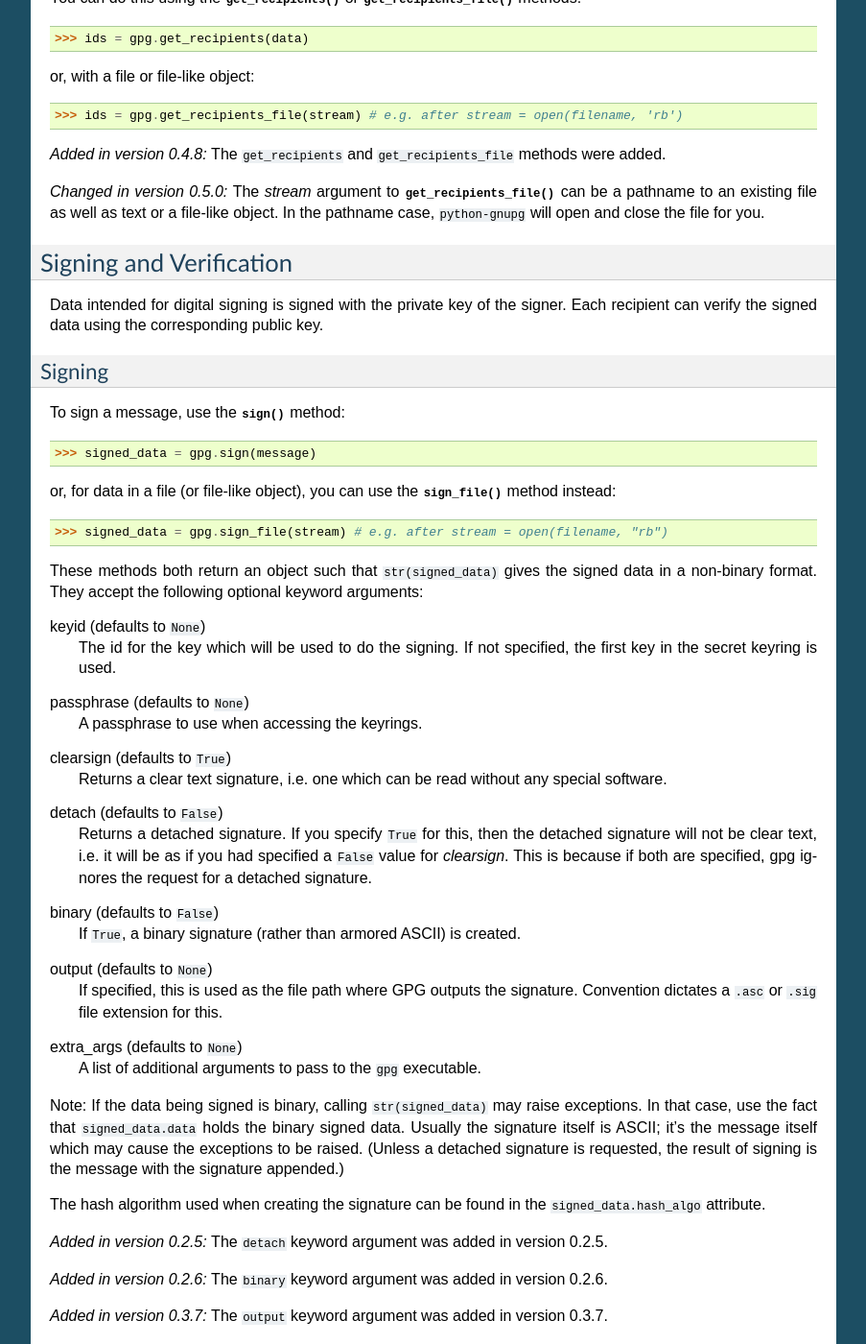
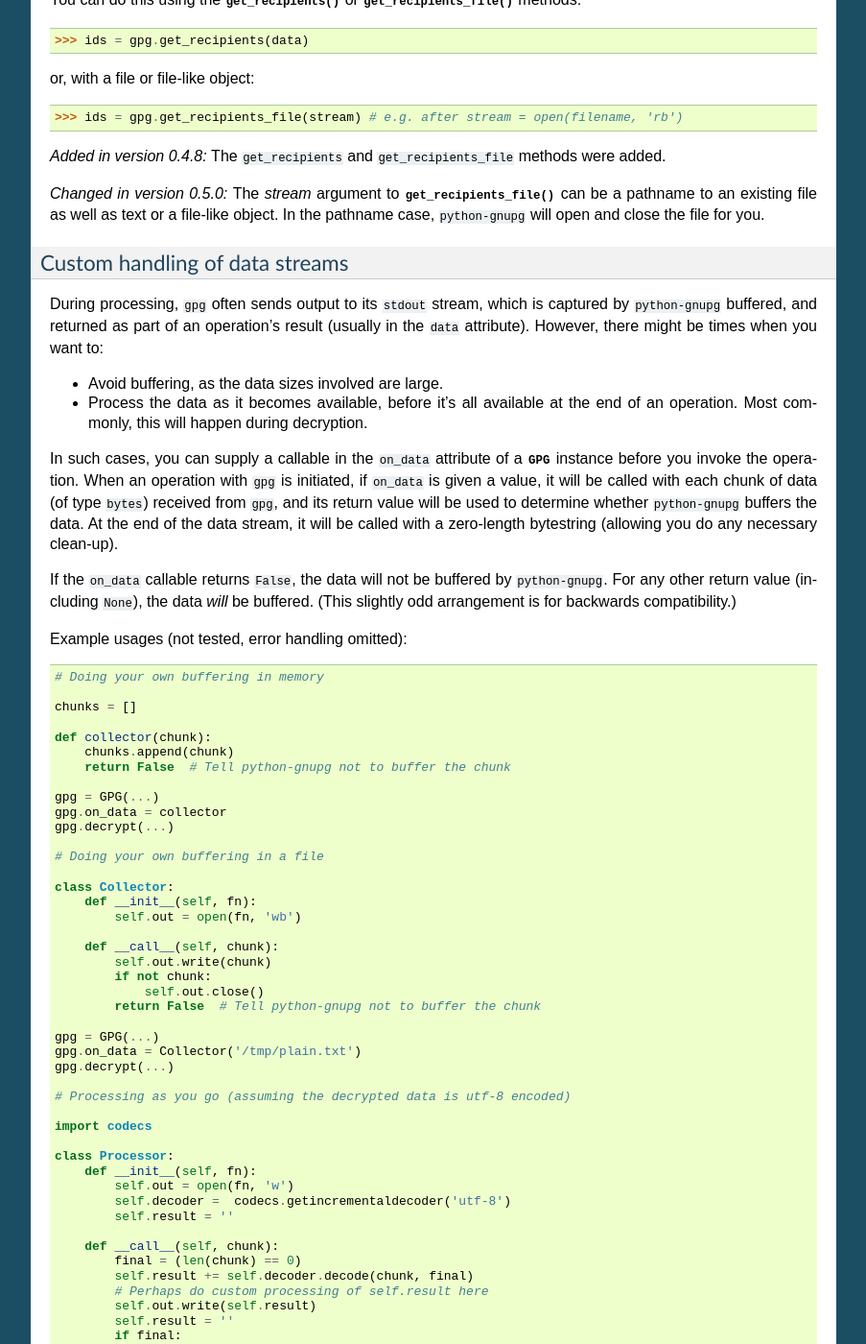
Before and after one commit to vsajip/python-gnupg, a Sphinx documentation site: the page built from docs/index.rst, in a window 1280 px wide and 1400 px high, scrolled down 15124 px. Shown: the whole window at 96% size, without its empty margins (198-1101 px from the left). Built offline with Sphinx 7.4.7, drawn with Linux system fonts in a browser that asks for light colours; some of the changed text lies outside the part shown.

Commit message:
Add documentation for custom stream handling using the on_data attribute.

```diff
--- a/docs/index.rst
+++ b/docs/index.rst
@@ -190,7 +190,7 @@ env  (defaults to ``None``)
    when working with GnuPG >= 2.1.*
 
 .. note:: If you specify values in ``options``, make sure you don't specify values
-   which will conflict with other values added by python-gnupg. You should be familiar
+   which will conflict with other values added by ``python-gnupg``. You should be familiar
    with GPG command-line arguments and how they affect GPG's operation.
 
 .. versionchanged:: 0.3.7
@@ -202,7 +202,7 @@ env  (defaults to ``None``)
 If the ``gpgbinary`` executable cannot be found, a ``ValueError`` is raised in
 :meth:`GPG.__init__`.
 
-The low-level communication between the ``gpg`` executable and python-gnupg is in
+The low-level communication between the ``gpg`` executable and ``python-gnupg`` is in
 terms of bytes, and ``python-gnupg`` tries to convert gpg's ``stderr`` stream to text
 using an encoding. The default value of this is ``latin-1``, but you can override this
 by setting the encoding name in the GPG instance's ``encoding`` attribute after
@@ -1030,6 +1030,85 @@ or, with a file or file-like object:
    pathname case, ``python-gnupg`` will open and close the file for you.
 
 
+Custom handling of data streams
+-------------------------------
+
+During processing, ``gpg`` often sends output to its ``stdout`` stream, which is captured
+by ``python-gnupg`` buffered, and returned as part of an operation's result (usually in
+the ``data`` attribute). However, there might be times when you want to:
+
+* Avoid buffering, as the data sizes involved are large.
+* Process the data as it becomes available, before it's all available at the end of an
+  operation. Most commonly, this will happen during decryption.
+
+In such cases, you can supply a callable in the ``on_data`` attribute of a :class:`GPG`
+instance before you invoke the operation. When an operation with ``gpg`` is initiated, if
+``on_data`` is given a value, it will be called with each chunk of data (of type
+``bytes``) received from ``gpg``, and its return value will be used to determine whether
+``python-gnupg`` buffers the data. At the end of the data stream, it will be called with
+a zero-length bytestring (allowing you do any necessary clean-up).
+
+If the ``on_data`` callable returns ``False``, the data will not be buffered by
+``python-gnupg``. For any other return value (including ``None``), the data *will* be
+buffered. (This slightly odd arrangement is for backwards compatibility.)
+
+Example usages (not tested, error handling omitted):
+
+.. code-block:: python
+
+    # Doing your own buffering in memory
+
+    chunks = []
+
+    def collector(chunk):
+        chunks.append(chunk)
+        return False  # Tell python-gnupg not to buffer the chunk
+
+    gpg = GPG(...)
+    gpg.on_data = collector
+    gpg.decrypt(...)
+
+    # Doing your own buffering in a file
+
+    class Collector:
+        def __init__(self, fn):
+            self.out = open(fn, 'wb')
+
+        def __call__(self, chunk):
+            self.out.write(chunk)
+            if not chunk:
+                self.out.close()
+            return False  # Tell python-gnupg not to buffer the chunk
+
+    gpg = GPG(...)
+    gpg.on_data = Collector('/tmp/plain.txt')
+    gpg.decrypt(...)
+
+    # Processing as you go (assuming the decrypted data is utf-8 encoded)
+
+    import codecs
+
+    class Processor:
+        def __init__(self, fn):
+            self.out = open(fn, 'w')
+            self.decoder =  codecs.getincrementaldecoder('utf-8')
+            self.result = ''
+
+        def __call__(self, chunk):
+            final = (len(chunk) == 0)
+            self.result += self.decoder.decode(chunk, final)
+            # Perhaps do custom processing of self.result here
+            self.out.write(self.result)
+            self.result = ''
+            if final:
+                self.out.close()
+            return False  # Tell python-gnupg not to buffer the chunk
+
+    gpg = GPG(...)
+    gpg.on_data = Processor('/tmp/plain.txt')
+    gpg.decrypt(...)
+
+
 Signing and Verification
 ========================
 
```
